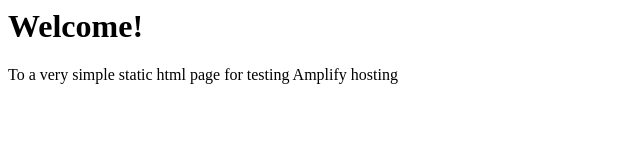
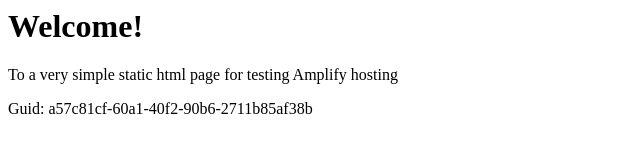
Before and after one commit to aws-aemilia-icn/Github-PR-Commit-Integration-Test-DoNotTouch-v1-preprod-ap-northeast-2, a website: page src/index.html in a window 1280 px wide. Shown: the whole page, without its empty margins (0-640 px from the left). Drawn offline with Linux system fonts and the light colour scheme.

Commit message:
commit from integ tests

```diff
--- a/src/index.html
+++ b/src/index.html
@@ -1,3 +1,5 @@
+
+
 <html lang="en">
 
 <head>
@@ -10,6 +12,6 @@
 <body>
     <h1>Welcome!</h1>
     <p>To a very simple static html page for testing Amplify hosting</p>
-</body>
+    <p>Guid: a57c81cf-60a1-40f2-90b6-2711b85af38b</p></body>
 
 </html>
```
